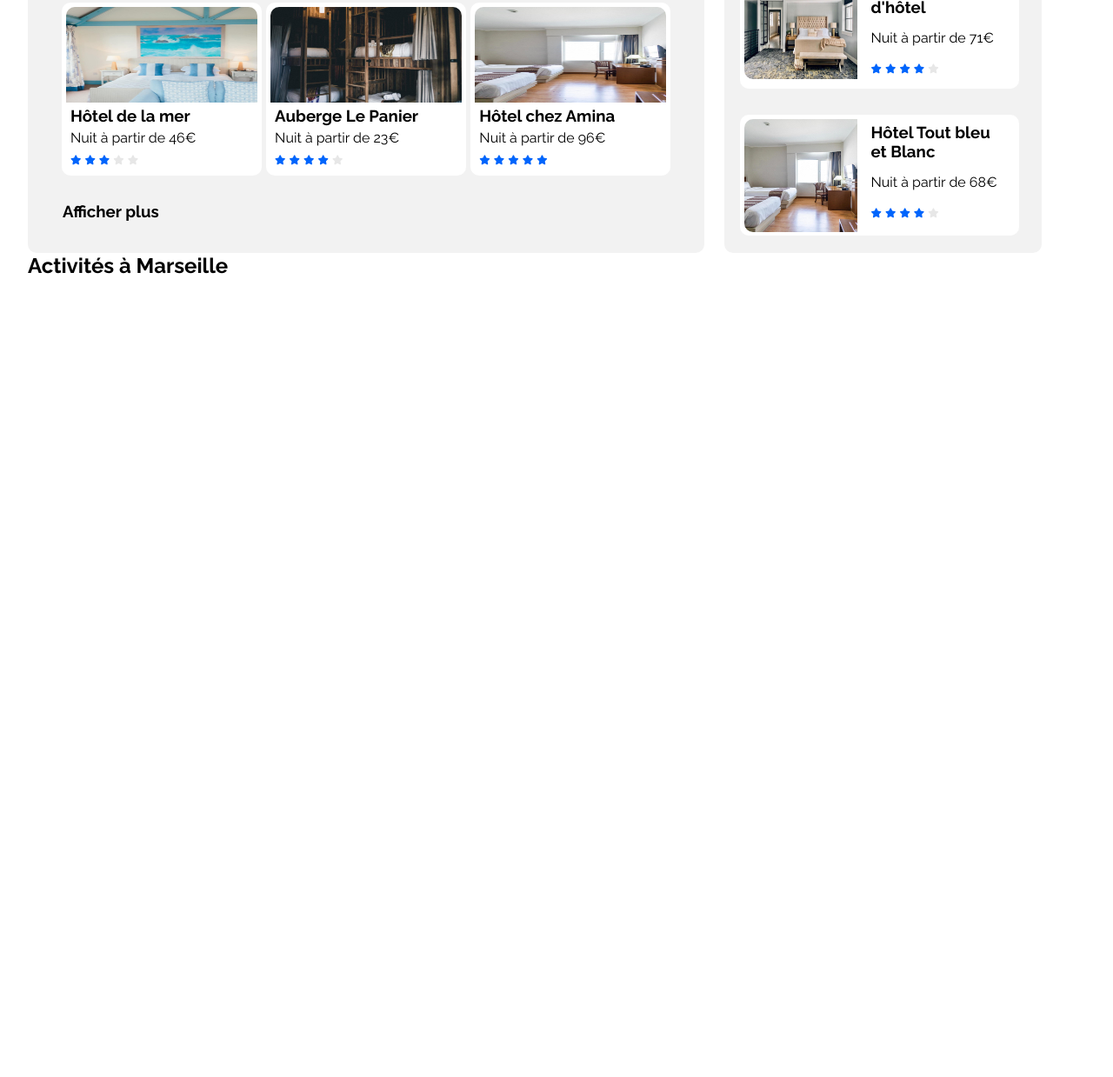
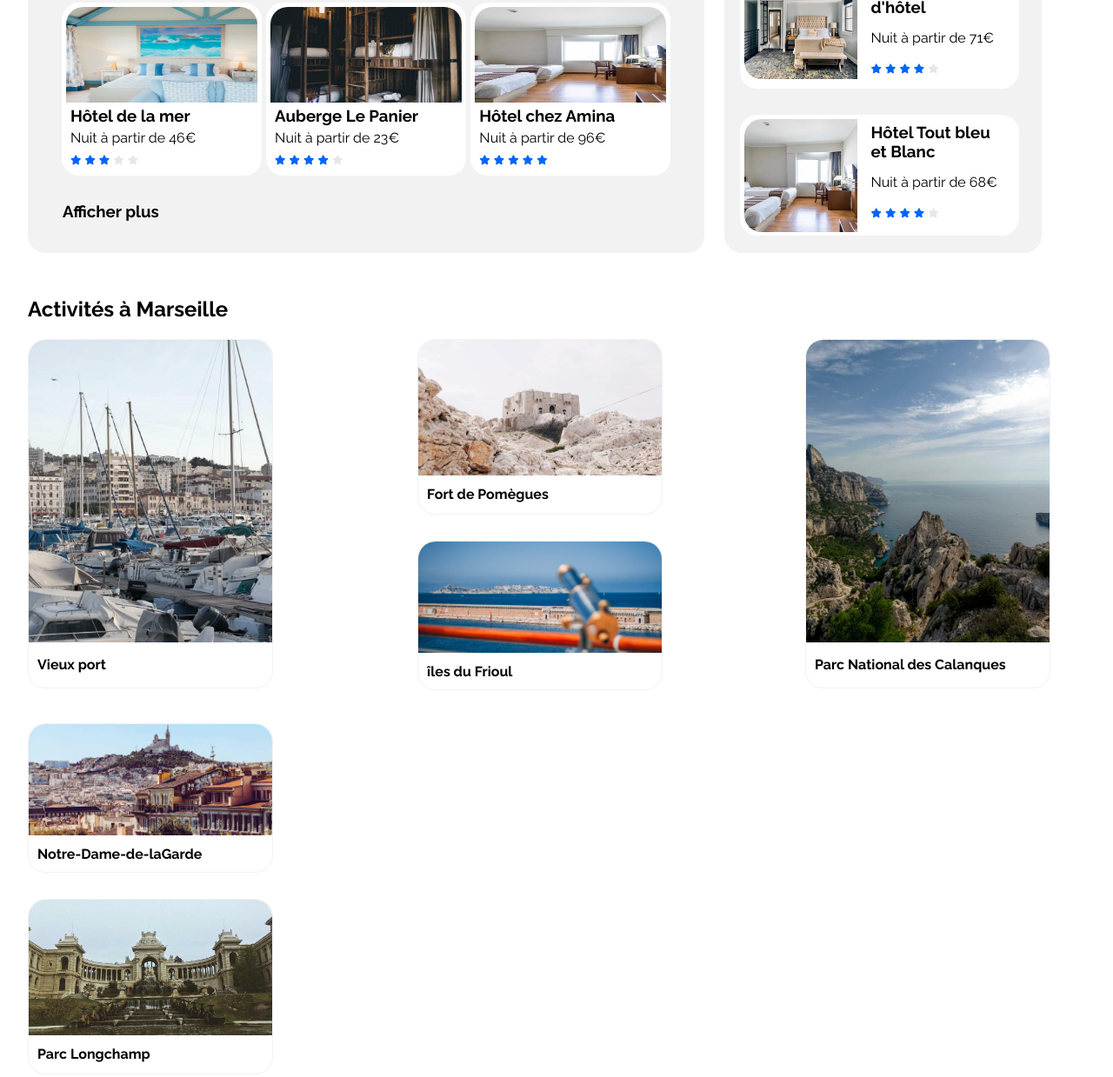
Before and after one commit to Camel-osford/Tp-Booki, a plain HTML site: page index.html in a window 1280 px wide. Shown: the part 689-1928 px from the top of the page at 87% size. Before the commit the page ends 1009 px from the top, so only its background shows below. Drawn offline with Linux system fonts and the light colour scheme.

Commit message:
Finalisation de la section Actives a marseille

```diff
--- a/index.html
+++ b/index.html
@@ -199,8 +199,39 @@
 </div>
 </section>
 <section>
-    <div>
+    <div class="act" id="Activites">
         <h1>Activités à Marseille</h1>
+    </div>
+    <div class="grand">
+        <div class="moy">
+           <a href="#"> <img src="image/activites/3_medium/reno-laithienne-QUgJhdY5Fyk-unsplash.jpg" alt="1" >
+            <h4>Vieux port</h4></a>
+        </div>
+        <div class="moy1">
+           <a href="#"> <div class="pet">
+                <img src="image/activites/3_medium/paul-hermann-QFTrLdQIRhI-unsplash.jpg" alt="1" >
+            <h4>Fort de Pomègues</h4></a>
+            </div>
+            <div class="pet1">
+              <a href="#">  <img src="image/activites/3_medium/kevin-hikari-rV_Qd1l-VXg-unsplash.jpg" alt="1">
+            <h4>îles du Frioul</h4></a>
+            </div>
+        </div>
+        <div class="moy">
+           <a href="#"> <img src="image/activites/3_medium/kilyan-sockalingum-NR8-cBCN3aI-unsplash.jpg" alt="1" >
+            <h4>Parc National des Calanques</h4> </a>
+        </div>
+        <div class="moy1">
+            <div class="pet2">
+              <a href="#">  <img src="image/activites/3_medium/florian-wehde-xW9e8gdotxI-unsplash.jpg" alt="1" >
+                <h4>Notre-Dame-de-laGarde</h4> </a>
+            </div>
+            <div class="pet">
+               <a href="#"> <img src="image/activites/3_medium/lena-paulin-wH2-EJoDcV0-unsplash.jpg" alt="1">
+            <h4>Parc Longchamp</h4></a>
+            </div>
+        </div>
+
     </div>
 </section>
 
--- a/style.css
+++ b/style.css
@@ -152,7 +152,7 @@ body{
 .hebergement{
     width: 64%;
     background-color: #F2F2F2;
-    border-radius: 10px;
+    border-radius: 20px;
 
 
 
@@ -166,7 +166,7 @@ aside{
     width: 30%;
     margin-right: 50px;
     background-color: #F2F2F2;
-    border-radius: 10px;
+    border-radius: 20px;
 
 }
 aside .chart{
@@ -186,7 +186,7 @@ aside .chart{
     flex-direction: column;
     background-color: white;
     border: 5px solid white;
-    border-radius: 10px;
+    border-radius: 20px;
     justify-content: center;
     align-items: center;
     margin-bottom: 30px;
@@ -196,7 +196,7 @@ aside .chart{
 }
 
 .hot img{
-    border-radius: 10px 10px 0px 0px;
+    border-radius: 20px 20px 0px 0px;
 
 
 
@@ -246,7 +246,7 @@ aside .chart{
     align-items: center;
 }
 .populaire img{
-    border-radius: 10px  0px 0px 10px;
+    border-radius: 20px  0px 0px 20px;
 
 
 
@@ -275,7 +275,7 @@ aside .chart{
     border-top: 5px  solid white;
     border-left: 5px  solid white;
     border-right: 5px  solid white;
-    border-radius: 10px;
+    border-radius: 20px;
     justify-content: space-between;
     align-items: center;
     margin-bottom: 30px;
@@ -291,3 +291,125 @@ aside .chart{
     margin: auto;
     margin-bottom: -10px;
 }
+.act{
+    margin-top: 50px;
+}
+
+.grand{
+    display: flex;
+    justify-content: space-between;
+    margin:0 20px 20px 0;
+
+    flex-wrap: wrap;
+
+}
+.moy {
+    width: 280px;
+    height: 400px;
+    margin: 20px 20px 20px 0;
+    border: 1px solid #F2F2F2;
+    border-radius: 20px;
+
+
+
+}
+.moy a img{
+    width: 100%;
+    height: 87%;
+    object-fit: cover;
+    border-radius: 20px 20px 0 0;
+
+}
+.moy1 a img{
+    width: 100%;
+    height: 90%;
+    object-fit: cover;
+    border-radius: 20px 20px 0 0;
+
+}
+.moy1{
+    display: flex;
+    flex-direction: column;
+    width: 280px;
+    height: 400px;
+    margin: 20px 20px 20px 0;
+}
+.pet a{
+    display: flex;
+    flex-direction: column;
+    width: 280px;
+    height: 200px;
+    border: 1px solid #F2F2F2;
+    border-radius: 20px;
+}
+.pet1 a{
+    display: flex;
+    flex-direction: column;
+    width: 280px;
+    height: 170px;
+    border: 1px solid #F2F2F2;
+    border-radius: 20px;
+    margin-top: 30px;
+}
+.pet2 a{
+    display: flex;
+    flex-direction: column;
+    width: 280px;
+    height: 170px;
+    border: 1px solid #F2F2F2;
+    border-radius: 20px;
+    margin-bottom: 30px;
+}
+.pet a img{
+    width: 100%;
+    height: 78%;
+    object-fit: cover;
+    border-radius: 20px 20px 0 0;
+}
+.pet1 a img{
+    width: 100%;
+    height: 75%;
+    object-fit: cover;
+    border-radius: 20px 20px 0 0;
+}
+.pet2 a img{
+    width: 100%;
+    height: 75%;
+    object-fit: cover;
+    border-radius: 20px 20px 0 0;
+}
+.moy a h4{
+    padding: 12px 10px 10px 10px;
+}
+.pet a h4{
+    padding: 12px 10px 10px 10px;
+}
+.pet1 a h4{
+    padding: 12px 10px 10px 10px;
+}
+.pet2 a h4{
+    padding: 12px 10px 10px 10px;
+}
+.moy a{
+
+    text-decoration: none;
+    color: black;
+}
+.pet a{
+
+    text-decoration: none;
+    color: black;
+    padding: 0;
+}
+.pet1 a{
+
+    text-decoration: none;
+    color: black;
+    padding: 0;
+}
+.pet2 a{
+
+    text-decoration: none;
+    color: black;
+    padding: 0;
+}
```
